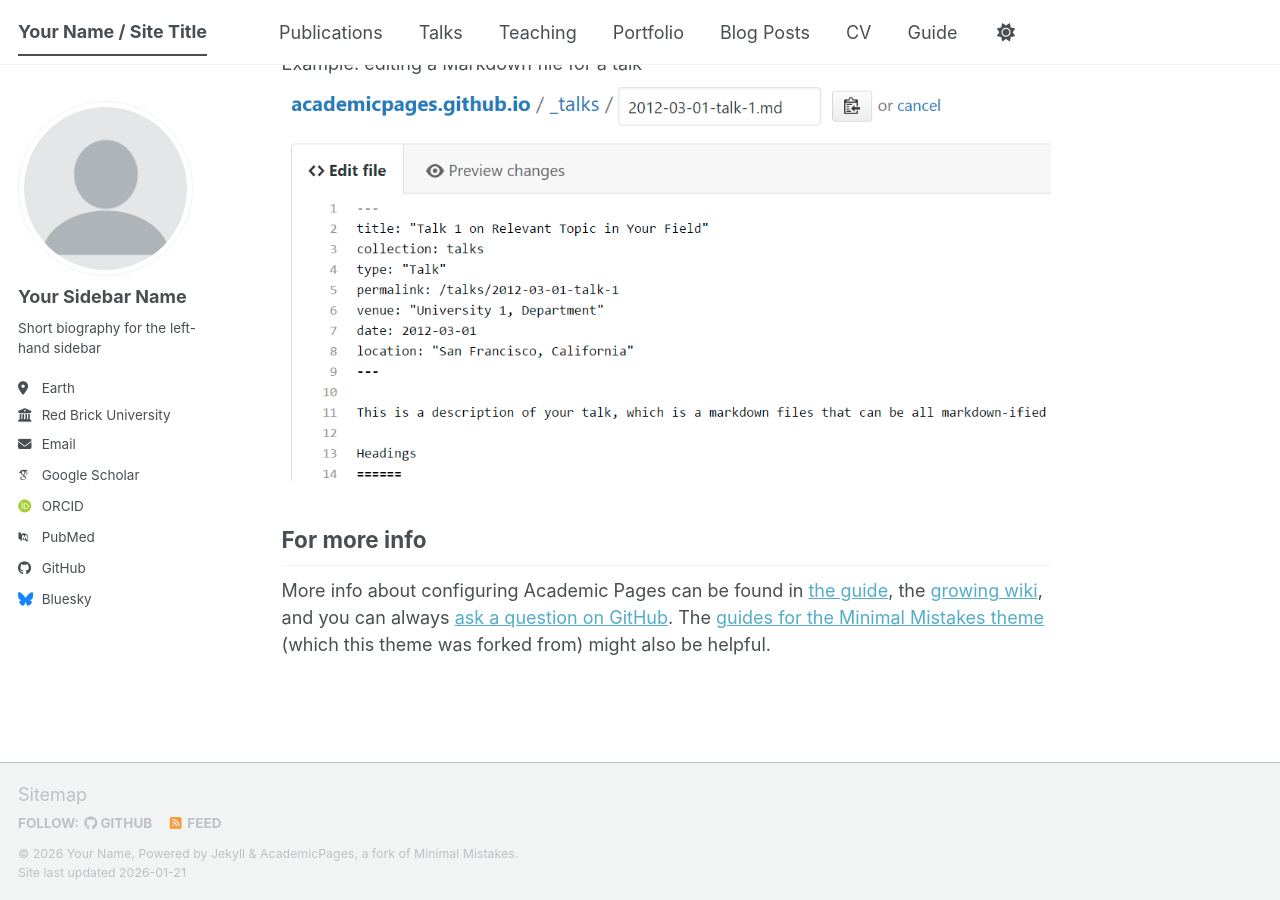
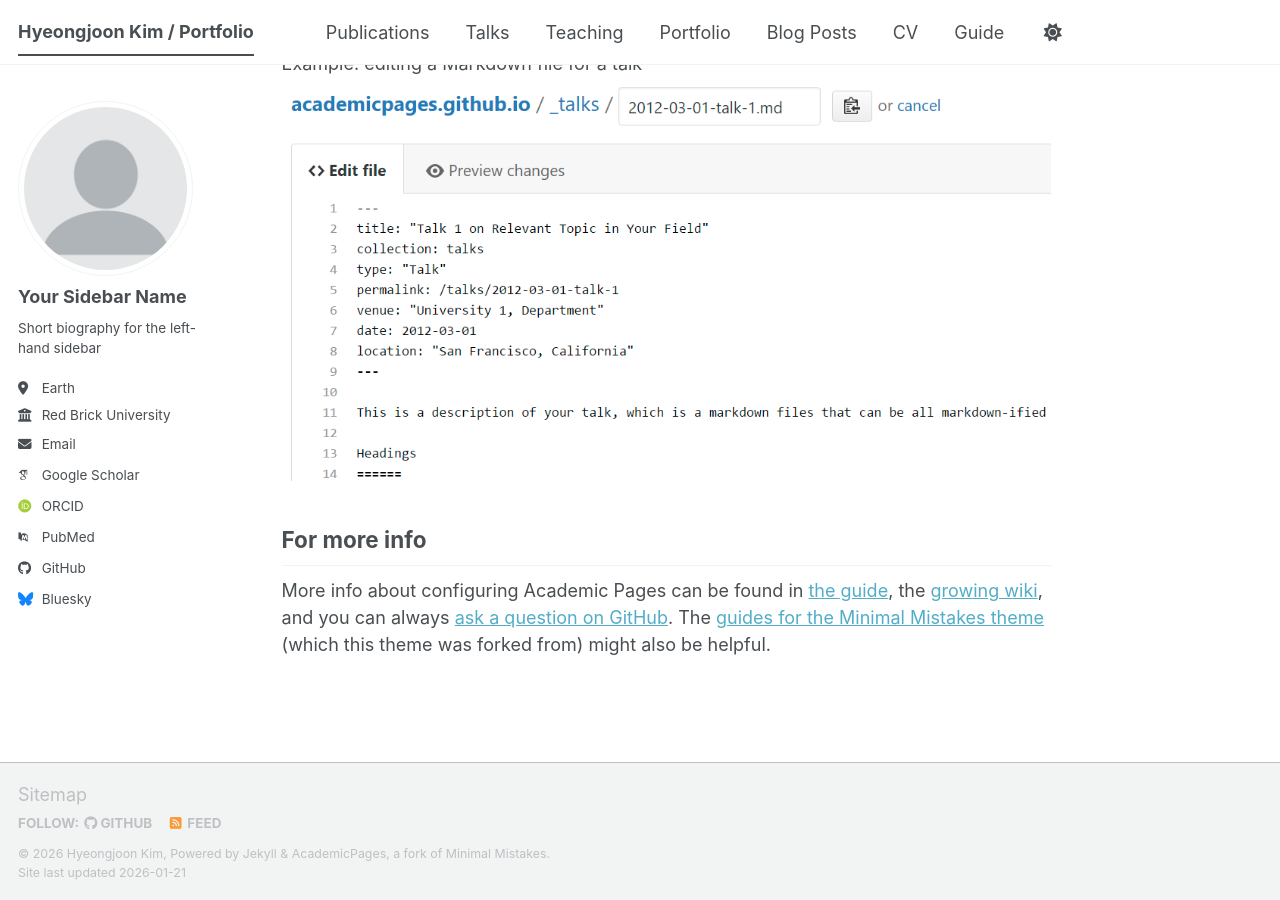
Before and after one commit to joonk1214/joonk1214.github.io, a Jekyll site: the page built from _pages/about.md, in a window 1280 px wide and 900 px high, scrolled down 2720 px. Built offline with Jekyll 4.4.1, drawn with Linux system fonts in a browser that asks for light colours; some web fonts are replaced; a script bundle is joined from its source files by our own code; library files that are not in the unit come from our copies.

Commit message:
Update _config.yml

```diff
--- a/_config.yml
+++ b/_config.yml
@@ -9,9 +9,9 @@
 # Basic Site Settings
 locale                   : "en-US"
 site_theme               : "default" # The available themes options are "default", "air", "sunrise", "mint", "dirt" and "contrast"
-title                    : "Your Name / Site Title"
+title                    : "Hyeongjoon Kim / Portfolio"
 title_separator          : "-"
-name                     : &name "Your Name"
+name                     : &name "Hyeongjoon Kim"
 description              : &description "Your Name's academic portfolio"   # Update this with a general description of your site, this is the default if not overridden by a page
 url                      : https://academicpages.github.io # The base hostname & protocol for your site e.g. "https://[your GitHub username].github.io",
                                                            # or if you already have some other page hosted on Github then use "https://[your GitHub username].github.io/[Your Repo Name]"
```
